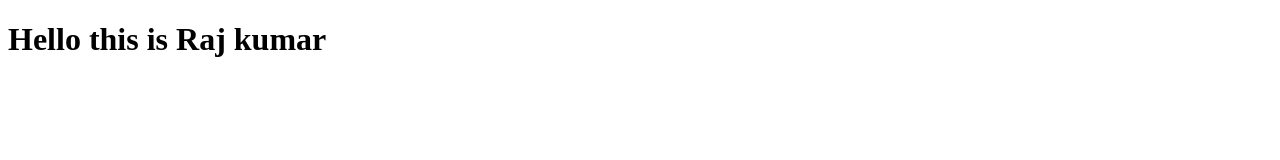
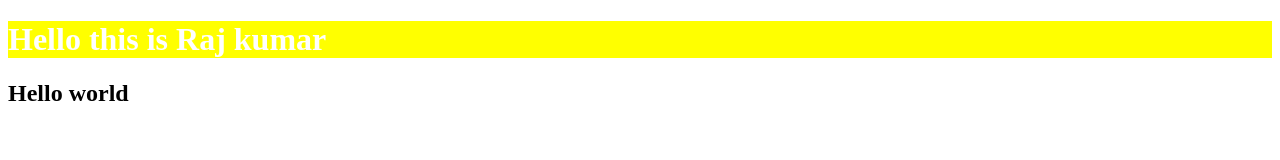
Before and after one commit to Rajgupta764/Youtube, a plain HTML site: page index.html in a window 1280 px wide. Drawn offline with Linux system fonts and the light colour scheme.

Commit message:
Added css

```diff
--- a/index.html
+++ b/index.html
@@ -4,8 +4,11 @@
   <meta charset="UTF-8">
   <meta name="viewport" content="width=device-width, initial-scale=1.0">
   <title>Document</title>
+  <link rel="stylesheet" href="style.css">
+
 </head>
 <body>
   <h1>Hello this is Raj kumar</h1>
+  <h2>Hello world</h2>
 </body>
 </html>
--- /dev/null
+++ b/style.css
@@ -0,0 +1,4 @@
+h1{
+  background-color: yellow;
+  color: white;
+}
```
